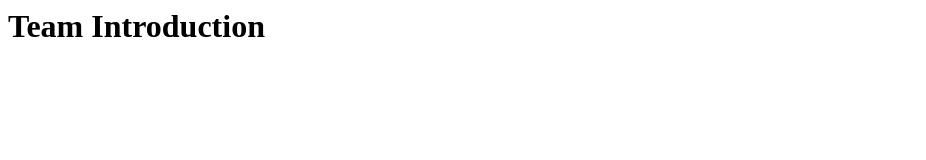
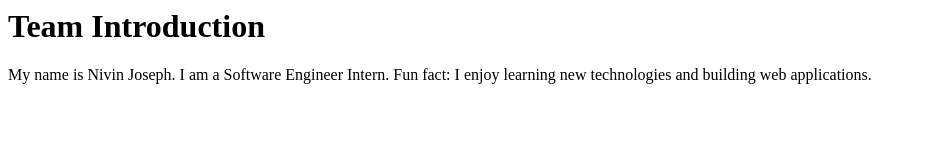
Before and after one commit to nivinn-7/team-intro, a plain HTML site: page index.html in a window 1280 px wide. Shown: the whole page, without its empty margins (0-926 px from the left). Drawn offline with Linux system fonts and the light colour scheme.

Commit message:
Added my introduction

```diff
--- a/index.html
+++ b/index.html
@@ -1,5 +1,6 @@
 <html>
  <body>
  <h1>Team Introduction</h1>
+ <p>My name is Nivin Joseph. I am a Software Engineer Intern. Fun fact: I enjoy learning new technologies and building web applications.</p>
  </body>
 </html>
```
